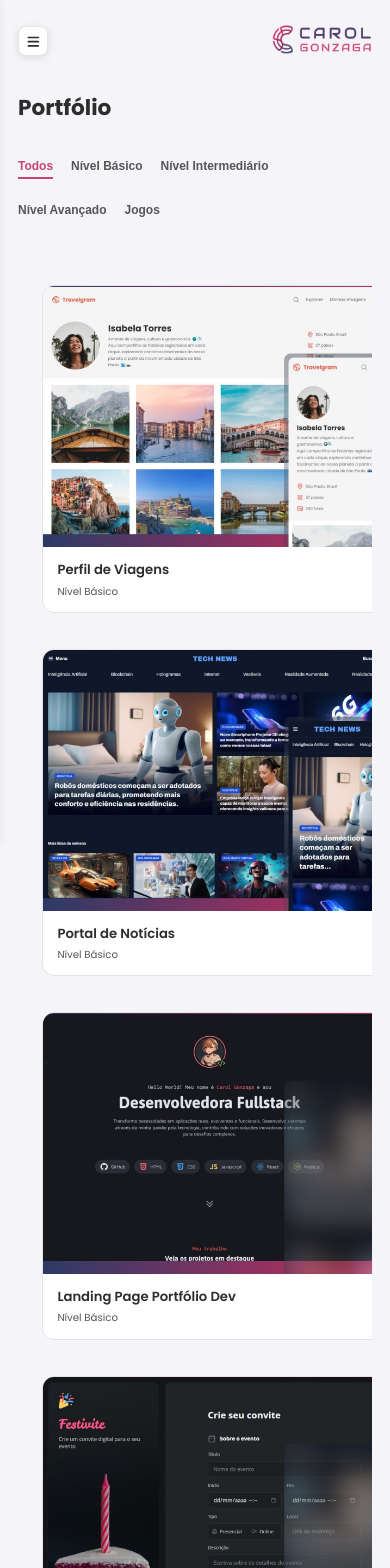
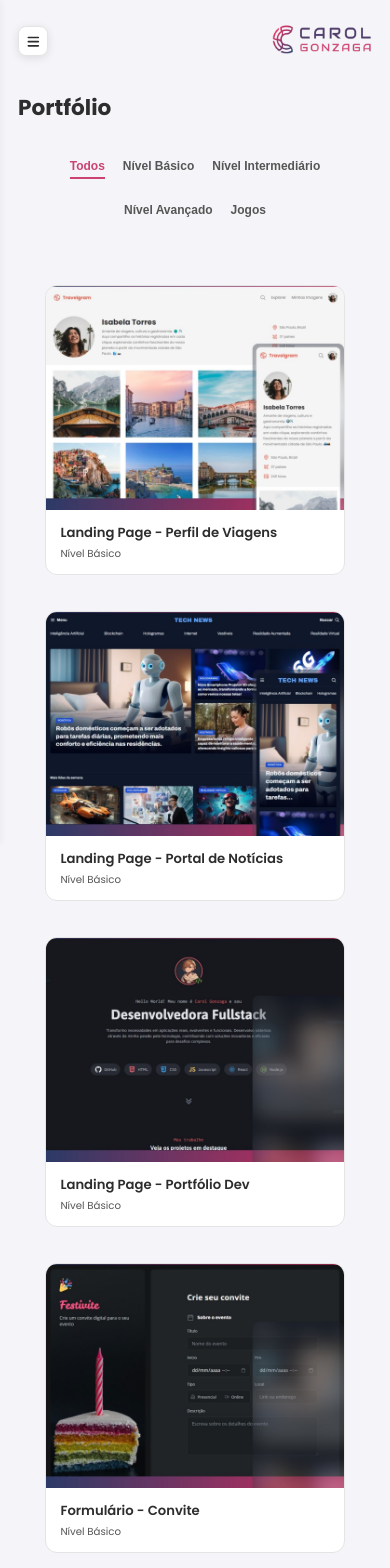
Before and after one commit to CarolGonzaga/dev-carolgonzaga, a React (Vite) app: page /portfolio in a window 390 px wide. Shown: the top 1568 px of the page. Built offline with nearby package versions, Linux system fonts and the light colour scheme; no server answers; what chartjs-plugin-datalabels would draw is missing.

Commit message:
fix(portfolio): Define largura máxima para os cards individuais no grid e responsividade

```diff
--- a/src/components/PortfolioCard/index.tsx
+++ b/src/components/PortfolioCard/index.tsx
@@ -1,4 +1,3 @@
-import React from 'react';
 import styles from './PortfolioCard.module.scss';
 import { FontAwesomeIcon } from '@fortawesome/react-fontawesome';
 import { faEye } from '@fortawesome/free-solid-svg-icons';
--- a/src/data/projects.ts
+++ b/src/data/projects.ts
@@ -3,7 +3,7 @@ import type { Project } from "../components/PortfolioCard";
 export const projectsData: Project[] = [
     {
         id: 1,
-        title: "Perfil de Viagens",
+        title: "Landing Page - Perfil de Viagens",
         category: "Nível Básico",
         imageUrl: "/images/portfolio/basico/perfilViagem.jpg",
         projectUrl: "https://carolgonzaga.github.io/perfil-de-viagens/",
@@ -11,7 +11,7 @@ export const projectsData: Project[] = [
     },
     {
         id: 2,
-        title: "Portal de Notícias",
+        title: "Landing Page - Portal de Notícias",
         category: "Nível Básico",
         imageUrl: "/images/portfolio/basico/portalNoticias.jpg",
         projectUrl: "https://carolgonzaga.github.io/portal-de-noticias/",
@@ -19,7 +19,7 @@ export const projectsData: Project[] = [
     },
     {
         id: 3,
-        title: "Landing Page Portfólio Dev",
+        title: "Landing Page - Portfólio Dev",
         category: "Nível Básico",
         imageUrl: "/images/portfolio/basico/portDev1.jpg",
         projectUrl: "https://carolgonzaga.github.io/portfolio-dev/",
@@ -27,7 +27,7 @@ export const projectsData: Project[] = [
     },
     {
         id: 4,
-        title: "Formulário Convite",
+        title: "Formulário - Convite",
         category: "Nível Básico",
         imageUrl: "/images/portfolio/basico/formConvite.jpg",
         projectUrl: "https://carolgonzaga.github.io/formulario-de-convite/",
@@ -35,7 +35,7 @@ export const projectsData: Project[] = [
     },
     {
         id: 5,
-        title: "Landing Page Zingen",
+        title: "Landing Page - Produto Zingen",
         category: "Nível Básico",
         imageUrl: "/images/portfolio/basico/lpProduto.jpg",
         projectUrl:
@@ -44,7 +44,7 @@ export const projectsData: Project[] = [
     },
     {
         id: 6,
-        title: "Formulário Matrícula",
+        title: "Formulário - Matrícula",
         category: "Nível Básico",
         imageUrl: "/images/portfolio/basico/formMatricula.jpg",
         projectUrl: "https://carolgonzaga.github.io/formulario-de-matricula/",
@@ -52,7 +52,7 @@ export const projectsData: Project[] = [
     },
     {
         id: 7,
-        title: "Landing Page Snitap",
+        title: "Landing Page - Produto Snitap",
         category: "Nível Básico",
         imageUrl: "/images/portfolio/basico/lpAnimado2.jpg",
         projectUrl: "https://carolgonzaga.github.io/landing-page-animado/",
@@ -60,7 +60,7 @@ export const projectsData: Project[] = [
     },
     {
         id: 8,
-        title: "Landing Page Clube de Assinatura",
+        title: "Landing Page - Clube de Assinatura",
         category: "Nível Básico",
         imageUrl: "/images/portfolio/basico/lpAnimado.jpg",
         projectUrl: "https://carolgonzaga.github.io/lp-clube-de-assinaturas/",
@@ -68,7 +68,7 @@ export const projectsData: Project[] = [
     },
     {
         id: 9,
-        title: "Landing Page Portfólio Dev",
+        title: "Landing Page - Portfólio Dev",
         category: "Nível Básico",
         imageUrl: "/images/portfolio/basico/portDev2.jpg",
         projectUrl: "https://carolgonzaga.github.io/",
--- a/src/pages/Portfolio.tsx
+++ b/src/pages/Portfolio.tsx
@@ -1,4 +1,4 @@
-import React, { useState, useMemo } from 'react';
+import { useState, useMemo } from 'react';
 import Header from '../components/Header';
 import PortfolioCard from '../components/PortfolioCard';
 import { projectsData, filters } from '../data/projects';
--- a/src/styles/_portfolio.module.scss
+++ b/src/styles/_portfolio.module.scss
@@ -48,6 +48,22 @@
 
 .portfolioGrid {
     display: grid;
-    grid-template-columns: repeat(auto-fit, minmax(350px, 1fr));
+    grid-template-columns: repeat(auto-fit, minmax(300px, 350px));
     gap: 3rem;
+    justify-content: center;
 }
+
+// ===============================================
+//   RESPONSIVIDADE
+// ===============================================
+@media (max-width: 1199px) {
+    .portfolioGrid {
+        grid-template-columns: repeat(auto-fit, minmax(200px, 300px));
+    }
+}
+
+@media (max-width: 749px) {
+    .portfolioFilters {
+        justify-content: center;
+    }
+}
```
